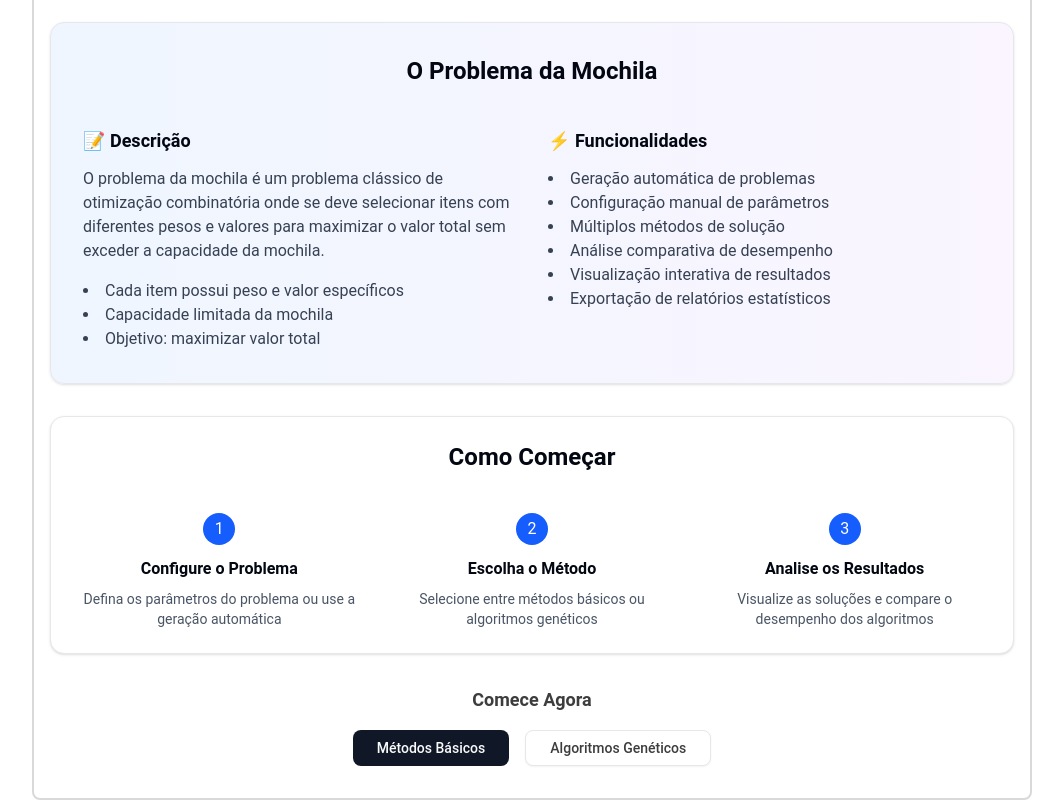
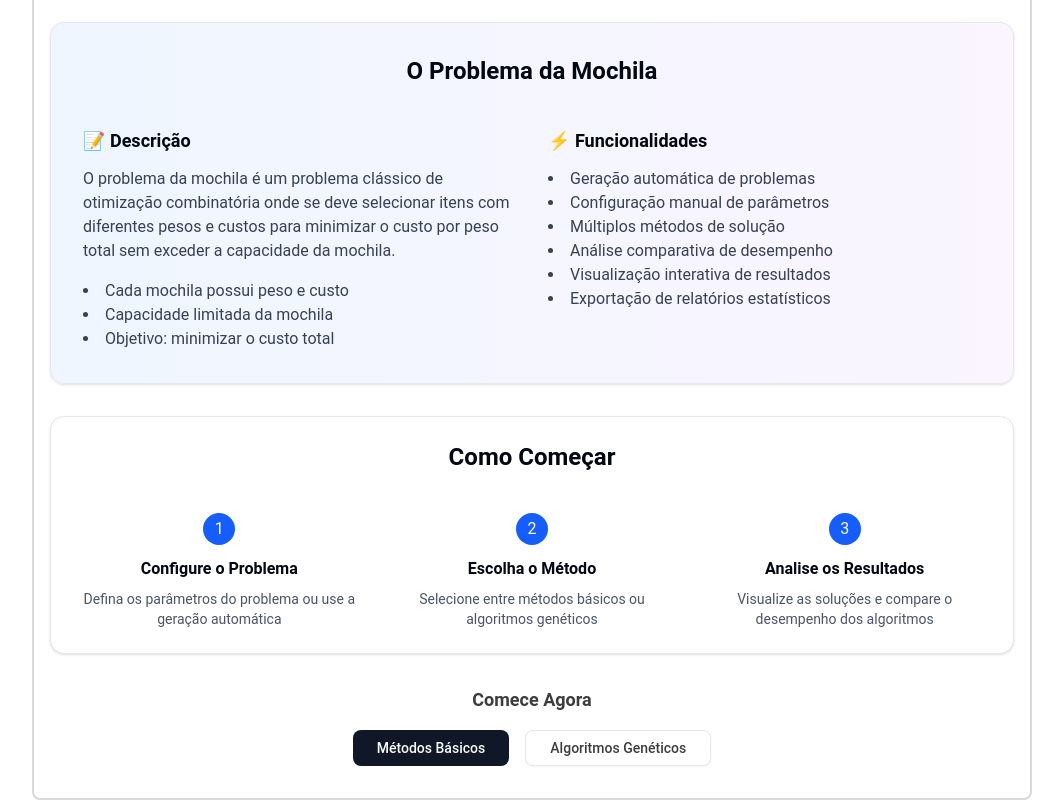
Before and after one commit to Gmendesfonseca/linear-programming-project, a React (Vite) app in the folder frontend/: page /home in a window 1280 px wide. Shown: the part 828-1628 px from the top of the page, without its empty margins (108-1171 px from the left). Built offline with nearby package versions, Linux system fonts and the light colour scheme.

Commit message:
feat: :sparkles: Update home description

```diff
--- a/frontend/src/pages/Home/index.tsx
+++ b/frontend/src/pages/Home/index.tsx
@@ -89,13 +89,13 @@ const Home = () => {
               <p className="text-gray-700 !mb-4">
                 O problema da mochila é um problema clássico de otimização
                 combinatória onde se deve selecionar itens com diferentes pesos
-                e valores para maximizar o valor total sem exceder a capacidade
-                da mochila.
+                e custos para minimizar o custo por peso total sem exceder a
+                capacidade da mochila.
               </p>
               <ul className="list-disc list-inside text-gray-700 space-y-1">
-                <li>Cada item possui peso e valor específicos</li>
+                <li>Cada mochila possui peso e custo</li>
                 <li>Capacidade limitada da mochila</li>
-                <li>Objetivo: maximizar valor total</li>
+                <li>Objetivo: minimizar o custo total</li>
               </ul>
             </div>
             <div>
```
